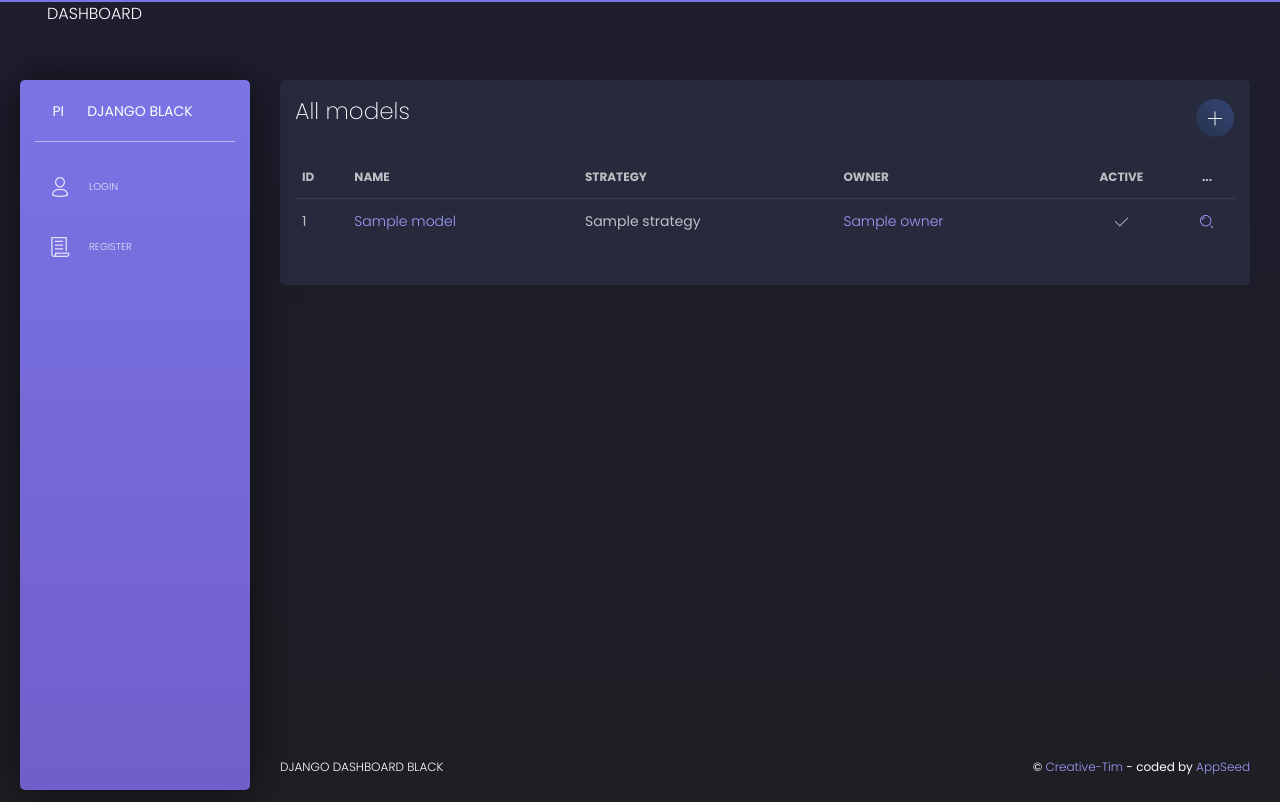
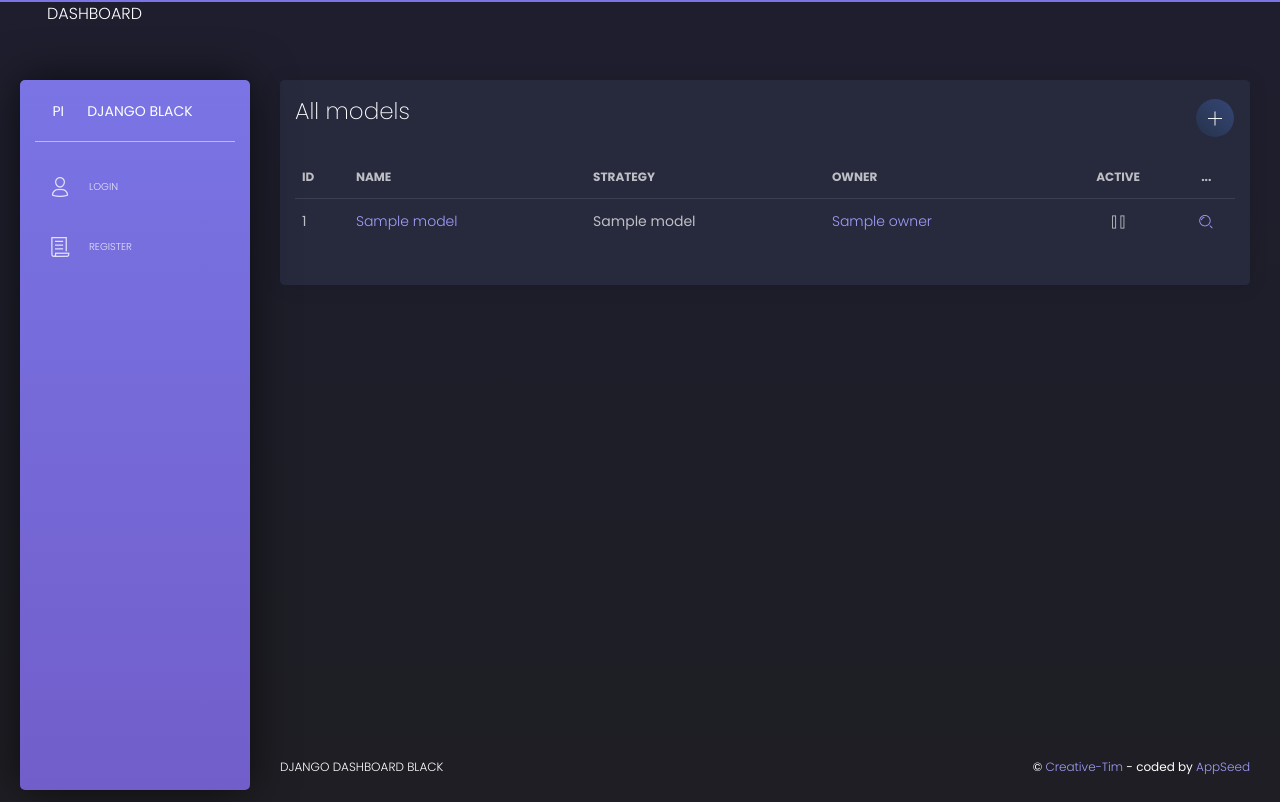
Before and after one commit to kjanker/django-dashboard, a Django app: template templates/models/all-models.html in a window 1280 px wide. Run offline with Django 4.2, Linux system fonts and the light colour scheme; the template is opened without the code that fills it: most values are stand-ins (such as "Sample title", 1, 10 or a date in 2020); data that the repository does not hold is empty; some libraries are stand-ins or nearby versions.

Commit message:
update all models layout

```diff
--- a/apps/models/models.py
+++ b/apps/models/models.py
@@ -14,4 +14,4 @@ class TradingModel(models.Model):
     owner = models.ForeignKey(settings.AUTH_USER_MODEL, on_delete=models.CASCADE)
 
     def __str__(self):
-        return self.strategy
+        return f"""{self.strategy}({", ".join([f"{key}={value}" for key, value in self.parameters.items()])})"""
--- a/templates/models/all-models.html
+++ b/templates/models/all-models.html
@@ -60,31 +60,30 @@
                       <a href="/models/{{ model.id }}/">{{ model.name }}</a>
                     </td>
                     <td>
-                      {{ model.strategy }}
+                      {{ model }}
                     </td>
                     <td>
                       <a href="/user/{{ model.owner }}">{{ model.owner }}</a>
                     </td>
                     <td class="text-center">
+                      {% if request.user == model.owner %}
+                        <a href="/models/{{ model.id }}/toggle">
+                      {% endif %}
                       {% if model.active %}
-                        <i class="tim-icons icon-check-2"></i>
+                        <i class="tim-icons icon-button-pause"></i>
                       {% else %}
-                        <i class="tim-icons icon-lock-circle"></i>
+                        <i class="tim-icons icon-triangle-right-17"></i>
+                      {% endif %}
+                      {% if request.user == model.owner %}
+                        </a>
                       {% endif %}
                     </td>
                     <td class="text-center">
                       {% if request.user == model.owner %}
                         <a href="/models/{{ model.id }}/"><i class="tim-icons icon-pencil"></i></a>
-                        {% if model.active %}
-                            <a href="/models/{{ model.id }}/toggle"><i class="tim-icons icon-button-pause"></i></a>
-                        {% else %}
-                            <a href="/models/{{ model.id }}/toggle"><i class="tim-icons icon-triangle-right-17"></i></a>
-                        {% endif %}
                       {% else %}
-                      <a href="/models/{{ model.id }}/"><i class="tim-icons icon-zoom-split"></i></a>
+                        <a href="/models/{{ model.id }}/"><i class="tim-icons icon-zoom-split"></i></a>
                       {% endif %}
-
-
                     </td>
                 </tr>
                 {% endfor %}
```
